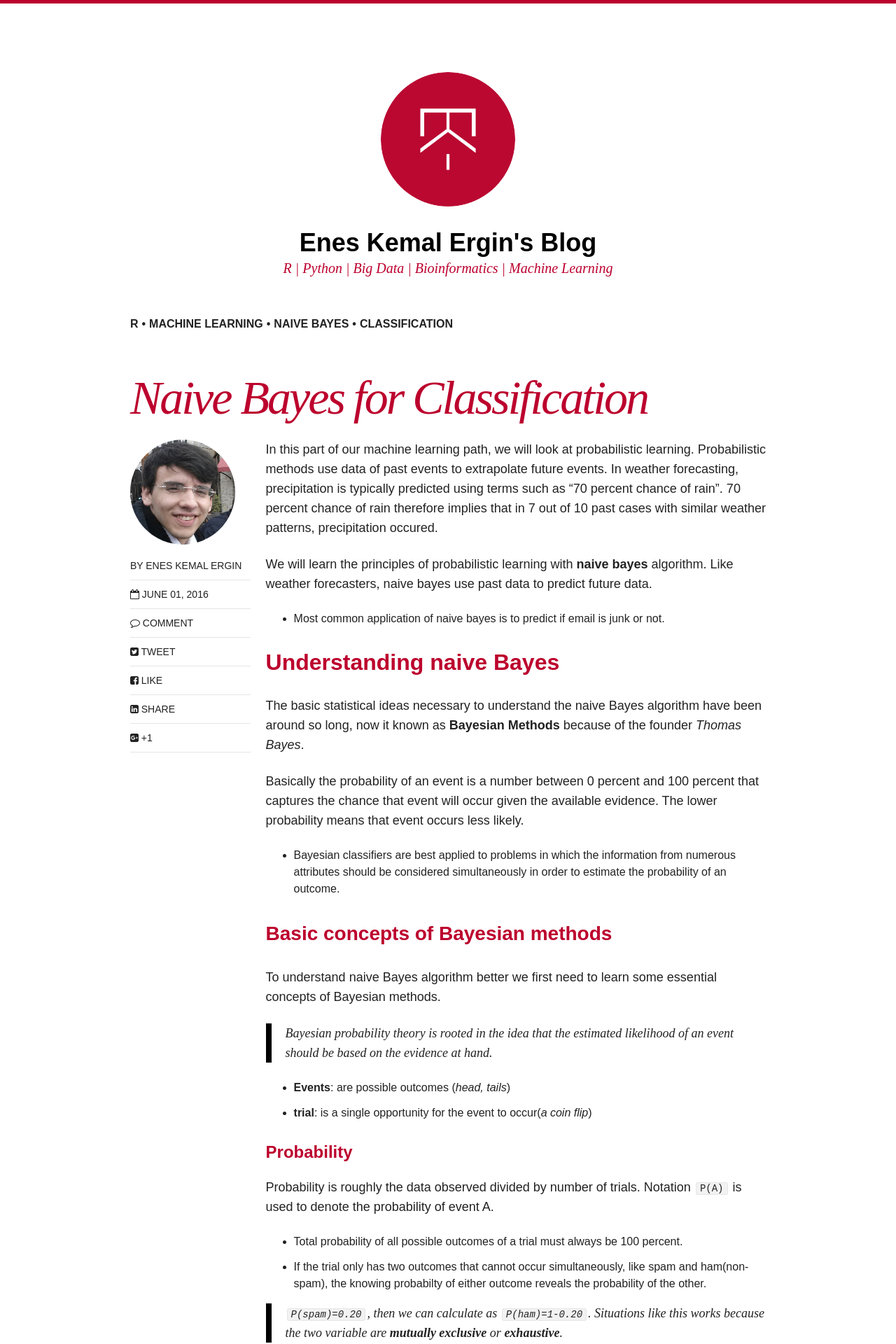
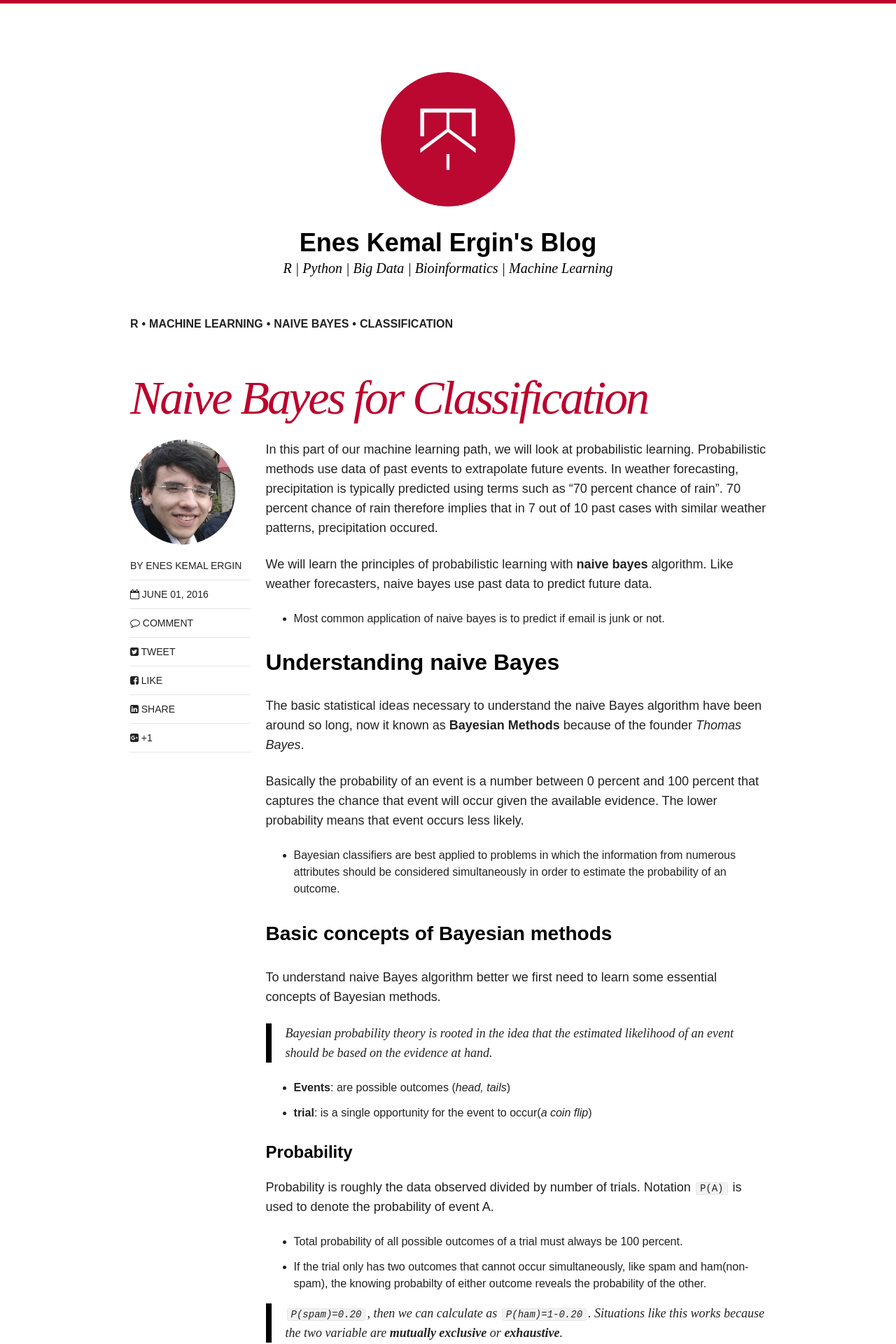
Before and after one commit to eneskemalergin/blog, a Jekyll site: the page built from _posts/blog/2016-06-01-classification_with_naive_bayes.md, in a window 1280 px wide. Shown: the top 1920 px of the page at 70% size. Built offline with Jekyll 4.4.1, drawn with Linux system fonts in a browser that asks for light colours; nearby versions of some CDN libraries; comment, search, counter and statistics services are not loaded.

Commit message:
The color adjustments on the theme

```diff
--- a/_sass/_base.scss
+++ b/_sass/_base.scss
@@ -55,10 +55,11 @@
 h1, h2, h3, h4, h5, h6 {
 	font-family: $heading-font;
 	text-rendering: optimizeLegibility;// Fix the character spacing for headings
-	color: #bc002d;
+	color: $black;
 }
 h1 {
 	@include font-size(36);
+	color: $japan-red;
 }
 h2 {
 	@include font-size(32);
--- a/_sass/_footer.scss
+++ b/_sass/_footer.scss
@@ -24,7 +24,7 @@
   a {
     padding: 4px 8px;
     &:hover {
-      color: $black;
+      color: $japan-red;
     }
   }
 }
--- a/_sass/_page.scss
+++ b/_sass/_page.scss
@@ -79,7 +79,7 @@
 	line-height: 1;
 	letter-spacing: -3px;
 	a {
-		color: $black;
+		color: $japan-red;
 		text-decoration: underline;
 	}
 	@include media($medium) {
--- a/_sass/_variables.scss
+++ b/_sass/_variables.scss
@@ -19,15 +19,16 @@
 
 
 // COLORS =====================================================
+$japan-red          : #bc002d;
 $body-color         : #fff;
 $text-color         : #222;
-$base-color         : #bc002d;
+$base-color         : $japan-red;
 $comp-color         : spin($base-color, 180);
-$border-color       : #bc002d;
+$border-color       : $japan-red;
 $white              : #fff;
 $black              : #000;
 $accent-color       : $black;
-$link-color         : #bc002d;
+$link-color         : $black;
 
 $table-border-color           : $border-color;
 $table-border                 : 1px solid $table-border-color;
```
